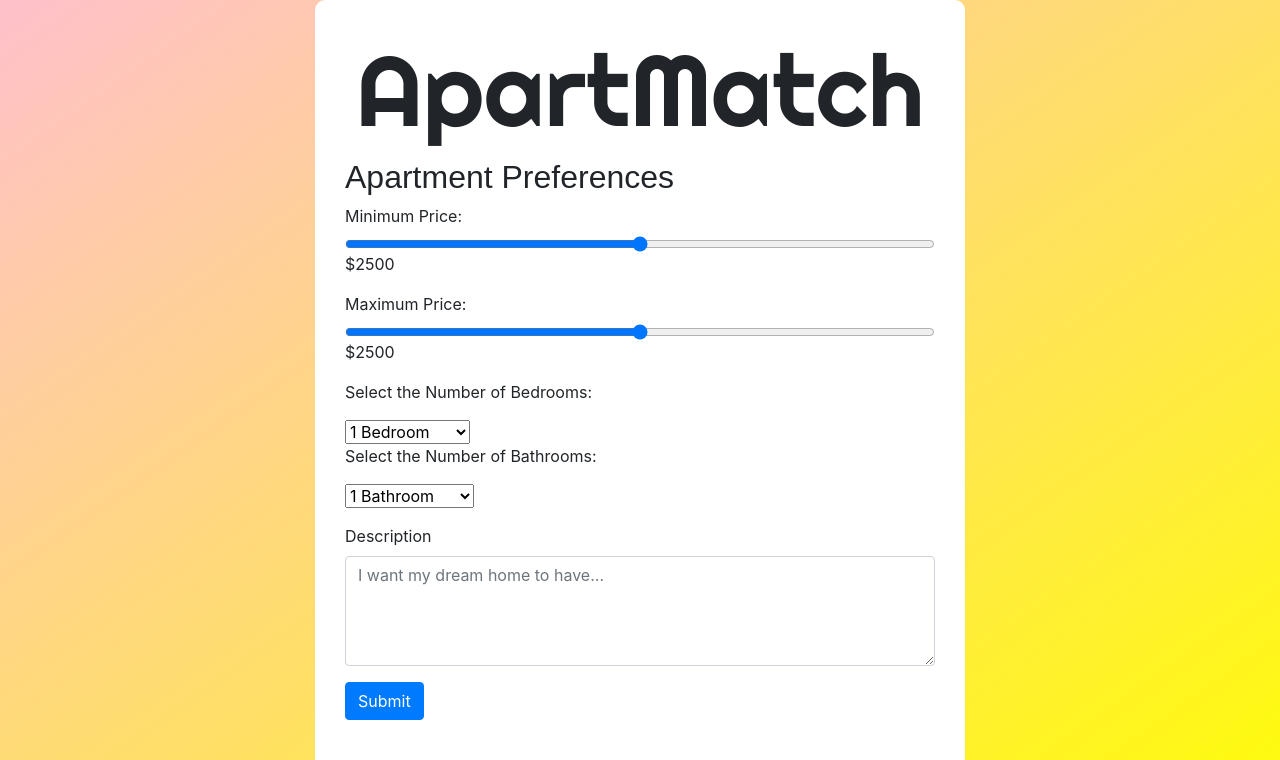
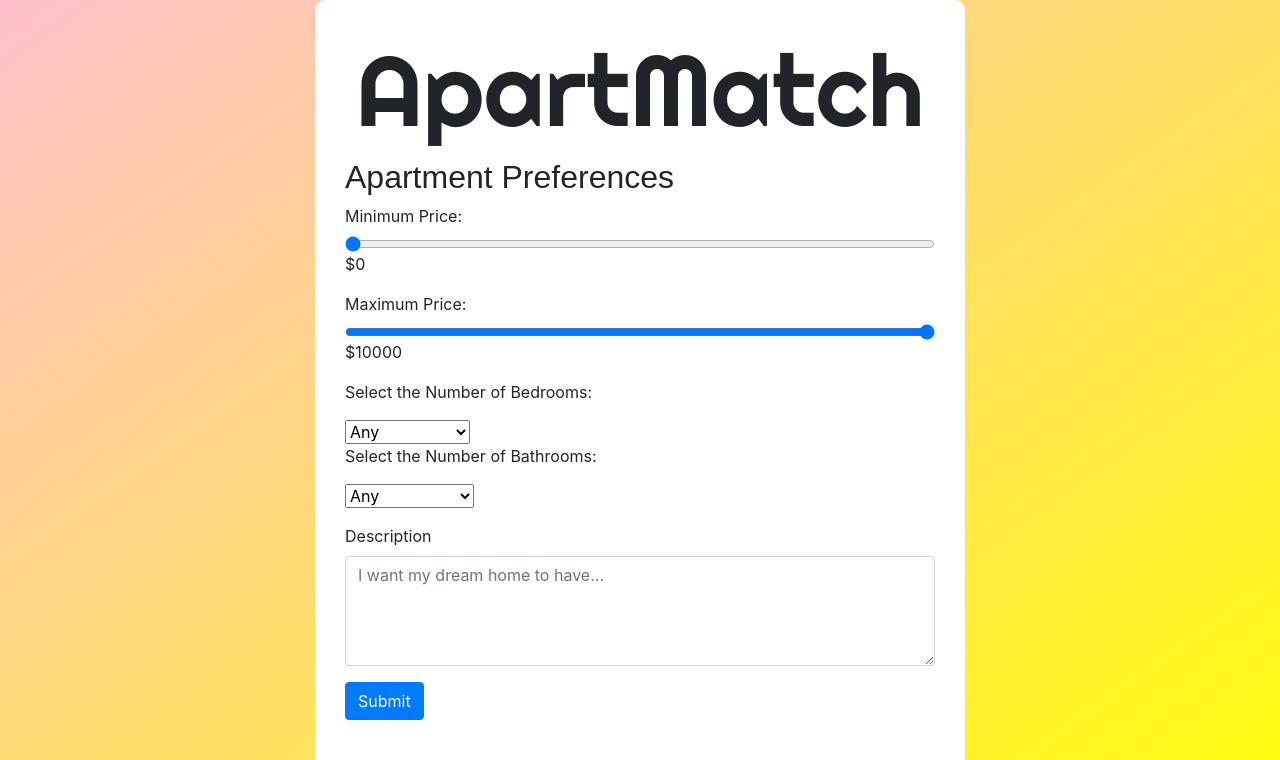
Before and after one commit to thabnir/ApartMatch, a Flask app: page / in a window 1280 px wide. Shown: the top 760 px of the page. Run offline with Flask 3, Linux system fonts and the light colour scheme; some libraries are stand-ins or nearby versions.

Commit message:
minor changes

```diff
--- a/app.py
+++ b/app.py
@@ -1,4 +1,4 @@
-from flask import Flask, render_template, request
+from flask import Flask, render_template, request, redirect
 from flask_bootstrap import Bootstrap
 import realtor
 
@@ -12,6 +12,7 @@ def index():
 
 
 bedroom_mapping = {
+    "ANY": None,
     "ONE": realtor.NumFilter.ONE,
     "ONE_PLUS": realtor.NumFilter.ONE_PLUS,
     "TWO": realtor.NumFilter.TWO,
@@ -38,6 +39,9 @@ bedroom_mapping = {
 
 @app.route('/search', methods=['GET', 'POST'])
 def search():
+    if request.method != "POST":
+        return redirect("/")
+
     user_prefs = request.form.to_dict()
     apt_data = realtor.get_listings(page=1,
                                     count=20,
@@ -50,7 +54,7 @@ def search():
         img_url = apartment['photo']
         apartment['photo_list'] = realtor.get_listing_images(img_url)
 
-        apartment['address'] = apartment['address'].replace('|', '\n')
+        apartment['address'] = apartment['address'].replace('|', '<br>')
         # convert from numpy.int64 to int
         apartment['walkscore'] = int(apartment['walkscore'])
         apartment['transitscore'] = int(apartment['transitscore'])
@@ -59,13 +63,10 @@ def search():
         # remove the (numbers) at the end of the description
         apartment['description'] = apartment['description'].split('(')[0]
 
-        # remove the extra info at the end of the address
-        apartment['address'] = apartment['address'].split('(')[0]
-
     return render_template('galleryview.html', data=apt_data)
 
 
 
 
 if __name__ == '__main__':
-    app.run(debug=True)
+    app.run(host="0.0.0.0", debug=True)
--- a/templates/index.html
+++ b/templates/index.html
@@ -34,8 +34,9 @@
             id="minPrice"
             name="minPrice"
             min="0"
-            max="5000"
+            max="10000"
             step="100"
+            value="0"
           />
           $<span id="minPriceValue">0</span>
         </div>
@@ -47,8 +48,9 @@
             id="maxPrice"
             name="maxPrice"
             min="0"
-            max="5000"
+            max="10000"
             step="100"
+            value="10000"
           />
           $<span id="maxPriceValue">5000</span>
         </div>
@@ -56,6 +58,7 @@
         <div class="form-group">
           <p>Select the Number of Bedrooms:</p>
           <select class="form-select" id="beds" name="beds">
+            <option value="ANY">Any</option>
             <option value="ONE">1 Bedroom</option>
             <option value="ONE_PLUS">1+ Bedrooms</option>
             <option value="TWO">2 Bedrooms</option>
@@ -70,6 +73,7 @@
 
           <p>Select the Number of Bathrooms:</p>
           <select class="form-select" id="baths" name="baths">
+            <option value="ANY">Any</option>
             <option value="ONE">1 Bathroom</option>
             <option value="ONE_PLUS">1+ Bathrooms</option>
             <option value="TWO">2 Bathrooms</option>
```
Also changed, not shown: templates/galleryview.html (+4 -4 lines).
